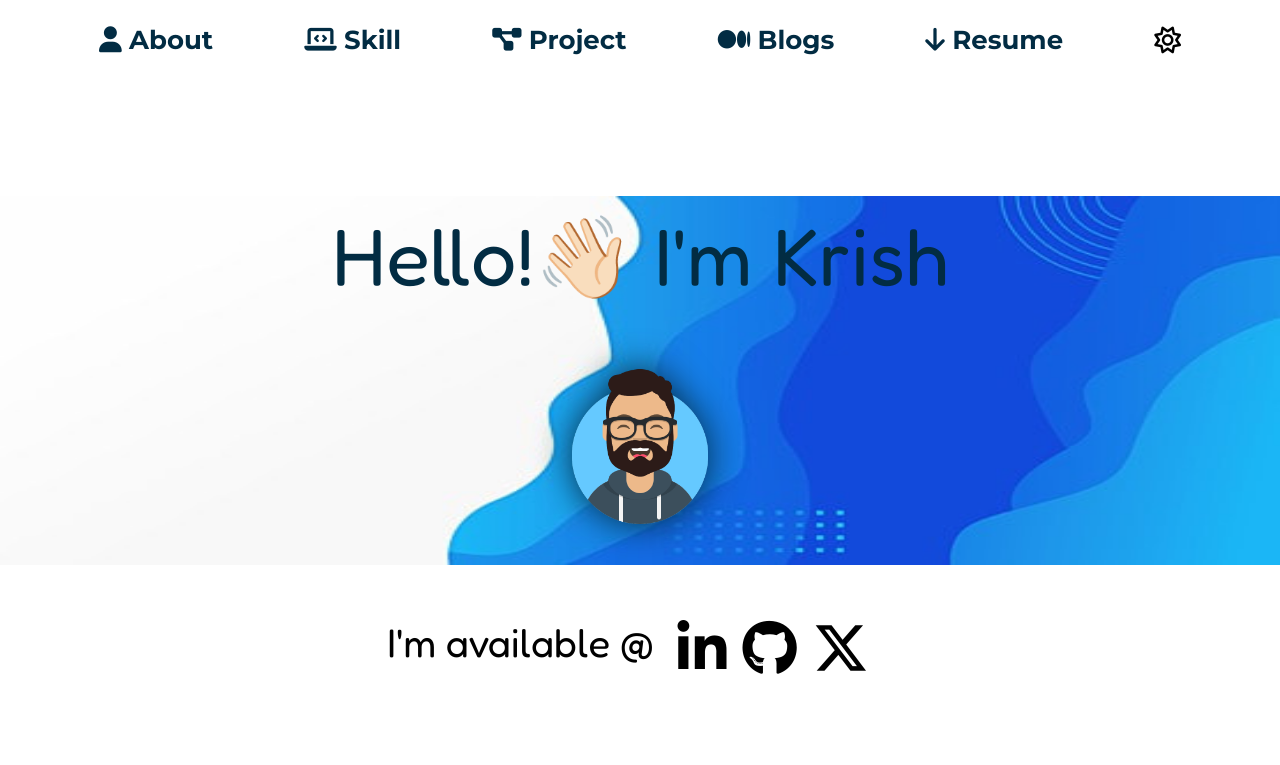
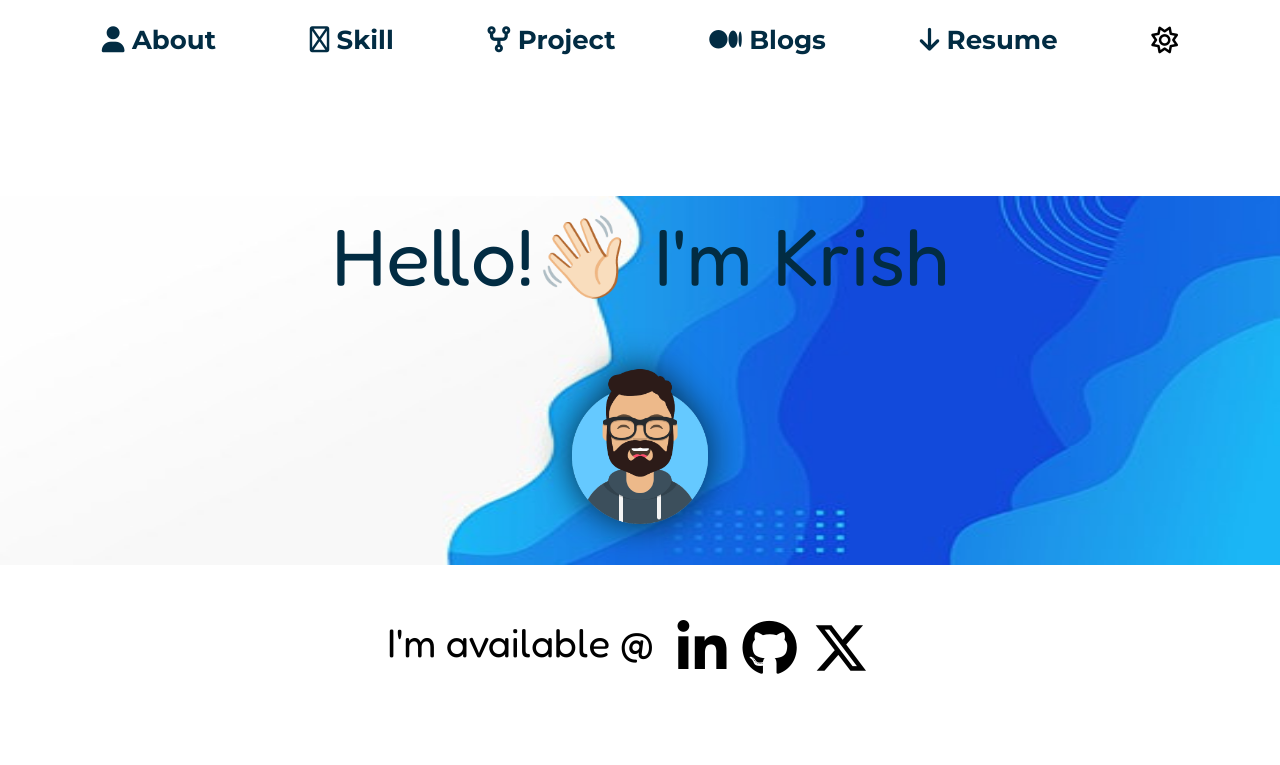
Before and after one commit to playeron1/Krish-Shah, a plain HTML site: page index.html in a window 1280 px wide. Shown: the top 765 px of the page. Drawn offline with nearby package versions, Linux system fonts and the light colour scheme.

Commit message:
changes done

```diff
--- a/index.html
+++ b/index.html
@@ -18,8 +18,8 @@
     <div class="navbar">
             <div class="nav-text" id="nav-text">
                 <a href="#about"><i class="fa-solid fa-user"></i> About</b></a>
-                <a href="#skills"><i class="fa-solid fa-laptop-code"></i> Skill</b></a>
-                <a href="#projects"><i class="fa-solid fa-diagram-project"></i> Project</b></a>
+                <a href="#skills"><i class="fa-regular fa-cube"></i> Skill</b></a>
+                <a href="#projects"><i class="fa-solid fa-code-fork"></i> Project</b></a>
                 <a href="https://medium.com/@krishnshah2003"><i class="fa-brands fa-medium"></i> Blogs</a>
                 <a href="https://drive.google.com/file/d/1C7aAAUQ8K8aCYQQI6pM61tglcdLFzI6Q/view" target="_main"><i class="fa-solid fa-arrow-down"></i> Resume</a>
                 <button type ="button" onclick="darkfn()" ondblclick="lightmode()" class="darkmode"><i class="fa-regular fa-sun"></i></button>
```
